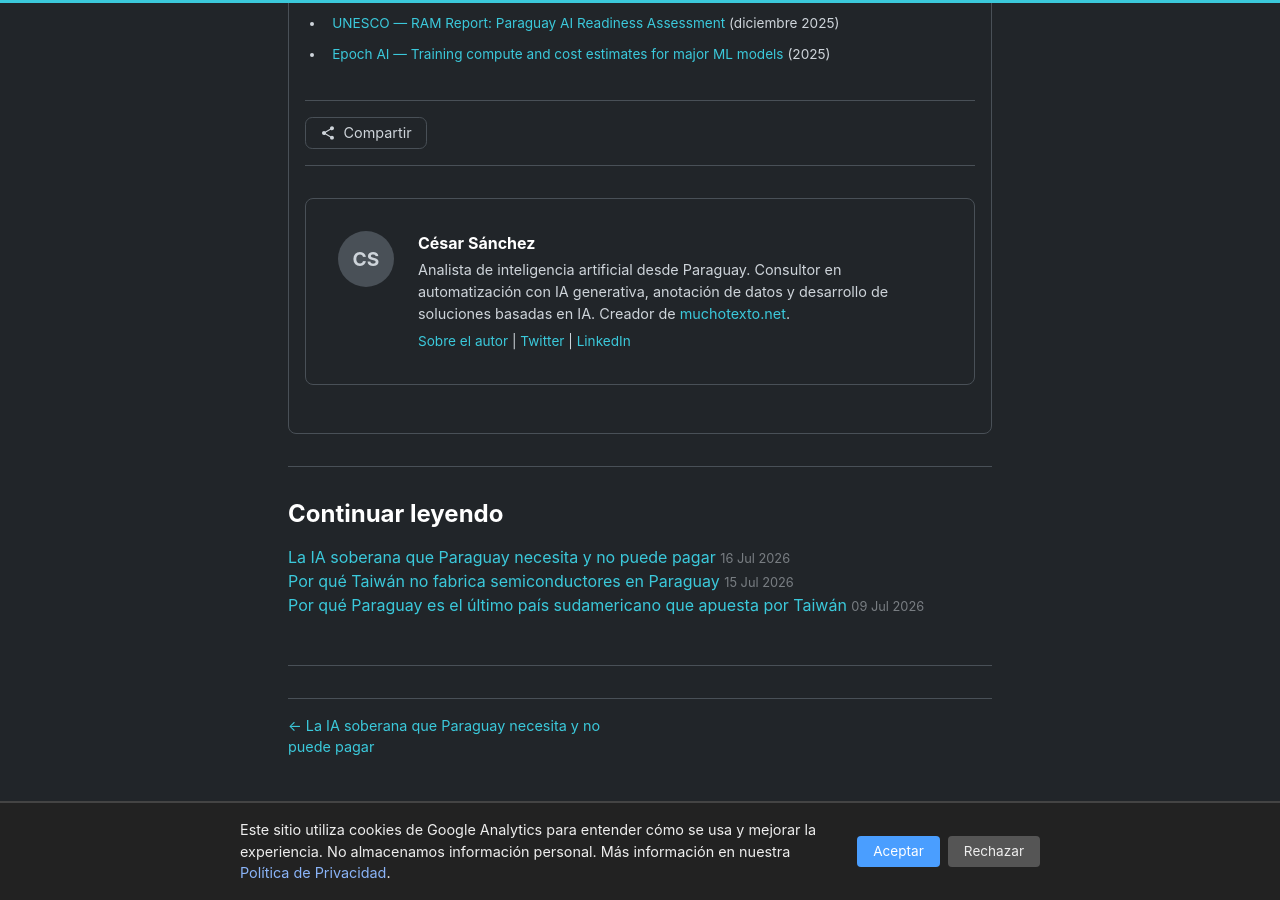
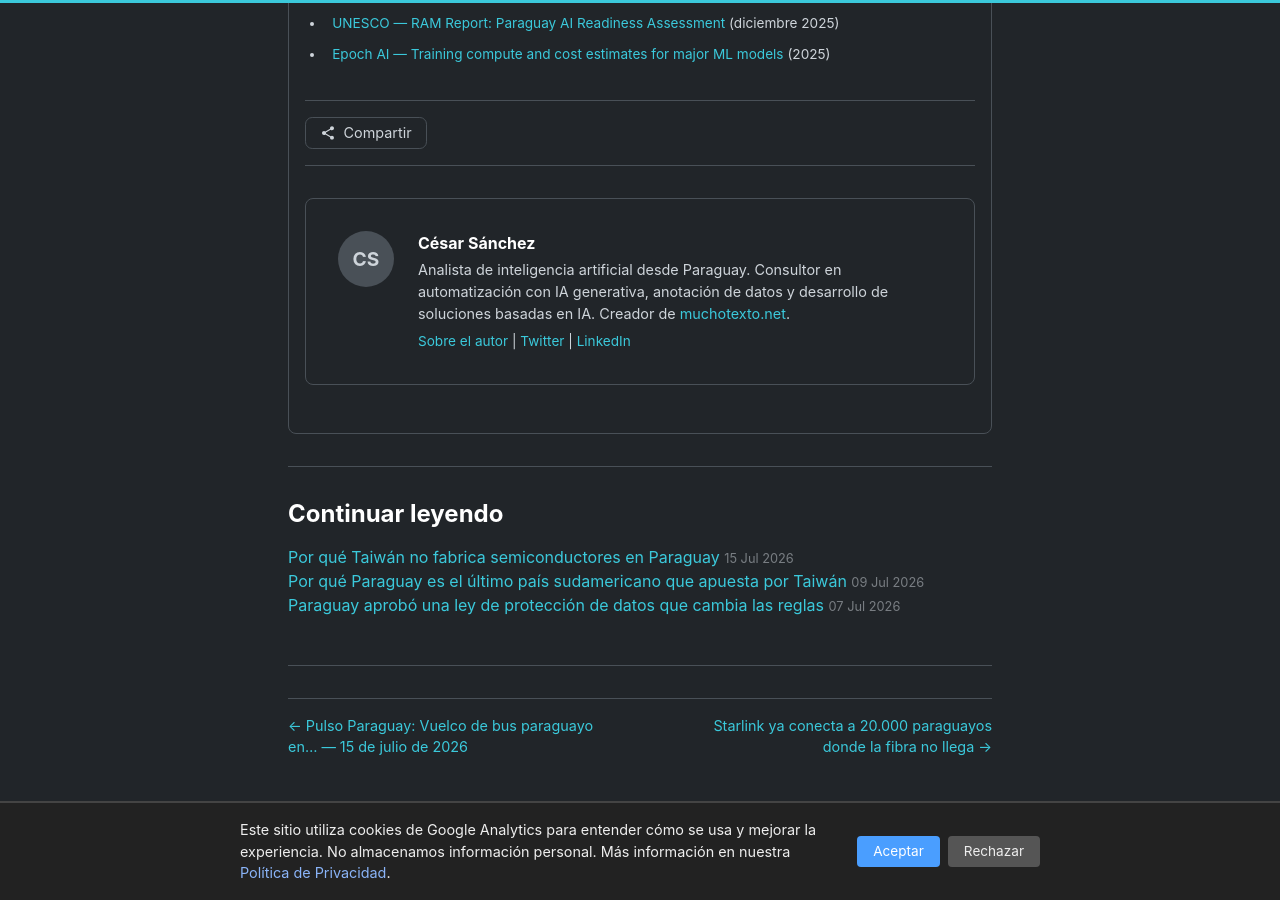
Before and after one commit to miravosqueinteresante/muchotexto.net, a Jekyll site: the page built from _posts/2026-07-16-ia-soberana-paraguay.md, in a window 1280 px wide and 900 px high, scrolled down 5391 px. Built offline with Jekyll 4.4.1, drawn with Linux system fonts in a browser that asks for light colours; some of the changed lines change nothing that is shown.

Commit message:
Eliminar duplicado articulo #11: borrar archivo viejo 07-15, normalizar date sin timezone

```diff
--- a/_posts/2026-07-15-ia-soberana-paraguay.md
+++ /dev/null
@@ -1,115 +0,0 @@
----
-layout: post
-title: "La IA soberana que Paraguay necesita y no puede pagar"
-date: 2026-07-15 23:00:00 -0400
-last_modified_at: 2026-07-15
-categories: articulos
-tags: geopolitica-regulacion ia-paraguay
-description: "Quince países construyen su propia IA. Paraguay no está en la lista. ¿Qué puede hacer un país sin estrategia, sin modelos y sin presupuesto para IA soberana?"
----
-
-En julio de 2024, Brasil lanzó su Plan Brasileño de Inteligencia Artificial: 23 mil millones de reales, 54 acciones estructurantes, un centro de supercómputo que apunta al top 5 mundial y un modelo de lenguaje en portugués brasileño. En abril de 2023, Mistral AI fue fundada en París por tres investigadores que habían trabajado en Meta y Google DeepMind. En septiembre de 2025 ya valía 14 mil millones de dólares. India comprometió 1.250 millones de dólares para su misión nacional de IA. Emiratos Árabes Unidos construyó Falcon, su propio modelo de lenguaje. Singapur desarrolló SEA-LION, un modelo para 11 idiomas del sudeste asiático. Suiza lanzó Apertus, entrenado en más de 1.800 lenguas, completamente abierto.
-
-Paraguay no tiene una estrategia nacional de inteligencia artificial. No tiene un modelo de lenguaje. No tiene un centro de supercómputo. No tiene un solo laboratorio universitario de IA documentado públicamente. Lo que tiene es un data center gubernamental en construcción —para alojar sistemas administrativos, no modelos de IA—, 113 instituciones públicas usando una nube estatal llamada NubePY, y la mención de Yguazú Digital en un párrafo de un blog del MITIC, sin fecha, sin presupuesto y sin plan.
-
-Esta es la distancia entre la conversación global sobre IA soberana y la realidad paraguaya. Este artículo la mide.
-
-## Qué significa exactamente "IA soberana" (porque nadie se pone de acuerdo)
-
-El término "sovereign AI" no tiene una definición consensuada. Wikipedia lo describe como "esfuerzos nacionales o regionales para aumentar el control sobre las capacidades de inteligencia artificial y reducir la dependencia crítica de proveedores extranjeros". La vaguedad no es un accidente: cada país, cada empresa y cada gobierno usa la expresión para vender algo distinto.
-
-Para ordenar la discusión, conviene separar el concepto en cuatro capas independientes. La primera es la **infraestructura soberana**: centros de datos, clústeres de GPU, nubes que operan bajo leyes locales y no bajo la CLOUD Act estadounidense. La segunda son los **datos soberanos**: información de entrenamiento en idiomas locales, con contexto cultural y legal propio, almacenada dentro del país. La tercera son los **modelos soberanos**: sistemas de IA entrenados o ajustados localmente, incluso si la infraestructura subyacente es extranjera. La cuarta es la **regulación soberana**: leyes, estándares y criterios de seguridad que un país define por sí mismo y no por imposición de una potencia externa.
-
-Casi ningún país controla las cuatro capas. Francia tiene modelos soberanos (Mistral) y regulación soberana (a través de la UE), pero sus centros de datos usan chips de NVIDIA, una empresa estadounidense. India está construyendo un modelo nacional para 22 idiomas, pero entrena en GPU importadas. China tiene la estrategia más completa —infraestructura, modelos, datos y regulación propios— y ni siquiera China fabrica sus propios chips de vanguardia sin depender de equipos de ASML, la empresa holandesa que tiene el monopolio de la litografía ultravioleta extrema.
-
-La soberanía en IA no es binaria. Es un espectro. Y en ese espectro, Paraguay está en el extremo de la dependencia total.
-
-## La carrera que Paraguay está mirando desde la tribuna
-
-Quince países tienen programas activos de IA soberana. La Unión Europea comprometió 20 mil millones de euros para construir entre tres y cinco "gigafábricas de IA" con más de 100.000 chips cada una. Mistral AI, la empresa francesa que en dos años alcanzó una valoración de 14 mil millones de dólares con capital de inversores globales, es el caso más estudiado. El Reino Unido destinó 1.500 millones de libras entre su fondo soberano y su inversión en cómputo. Arabia Saudita montó un centro de datos con 18.000 procesadores NVIDIA para su proyecto Humain. Corea del Sur está construyendo un centro nacional de cómputo con 10.000 GPU. Taiwán, con quien Paraguay comparte el proyecto Yguazú Digital —aún sin fecha ni presupuesto—, ya inauguró su propio centro de IA soberana de 15 megavatios en Tainan en diciembre de 2025.
-
-En América Latina, la brecha es igual de profunda pero tiene un caso que estudiar. Brasil es el único país de la región con una estrategia de IA soberana financiada y en ejecución. Su plan de 4 mil millones de dólares incluye una nube soberana para datos gubernamentales sensibles, el supercomputador Santos Dumont —que apunta al top 5 mundial—, un modelo de lenguaje en portugués, un centro nacional de transparencia algorítmica y un observatorio de IA. La empresa brasileña Maritaca AI desarrolló la familia de modelos Sabiá, especializada en portugués brasileño, con inferencia 100% en Brasil.
-
-El segundo país mejor posicionado de la región es Chile, que lidera el Índice Latinoamericano de Inteligencia Artificial con 70,56 puntos sobre 100 y tiene el marco de gobernanza más sólido. Pero Chile no construye modelos: regula.
-
-Argentina tuvo PROMETEA, un sistema de IA desarrollado localmente para el poder judicial —transparente, auditable, entrenado con legislación argentina—, y lo están reemplazando por ChatGPT en los tribunales de Buenos Aires. La ironía es perfecta: el país que tenía el caso más documentado de IA pública soberana en América Latina está migrando a un modelo propietario estadounidense que almacena datos en servidores fuera del país, no audita sus sesgos y carece de comprensión contextual del derecho argentino.
-
-La región invierte el 1,28% del gasto global en inteligencia artificial, pero representa el 6,6% del PIB mundial. Dicho de otra manera: América Latina invierte seis veces menos de lo que le correspondería por el tamaño de su economía. Dentro de ese 1,12%, Brasil y México concentran más del 68% de los investigadores de IA de la región. Brasil, por sí solo, tiene más del 90% de la capacidad de cómputo de alto rendimiento. Paraguay, en esa fotografía, no aparece.
-
-## Lo que Paraguay tiene (y lo que eso dice)
-
-El proyecto de infraestructura digital más concreto de Paraguay no es Yguazú Digital. Es un data center estatal Tier III que el MITIC está construyendo con financiamiento del BID, dentro del Programa de Apoyo a la Agenda Digital de 130 millones de dólares. La licitación se adjudicó en mayo de 2026 al Consorcio TIC. El plazo de ejecución es de 18 meses. La certificación es Uptime Institute Tier III en diseño y construcción. La capacidad proyectada es de 5.000 máquinas virtuales y 2.000 contenedores.
-
-Este data center va a alojar NubePY, la nube gubernamental que ya atiende a 113 instituciones públicas y procesó más de 12 millones de transacciones digitales. El MITIC lo presenta explícitamente como una pieza de "soberanía de los datos del Estado". No es un centro de cómputo para IA. No tiene GPU. No está diseñado para entrenar modelos. Es infraestructura para que el Estado controle sus propios servidores, sus propios datos y sus propios sistemas administrativos. Eso es soberanía de datos. No es soberanía de inteligencia artificial, pero es el prerrequisito sin el cual la segunda no puede existir.
-
-Yguazú Digital, mientras tanto, sigue siendo un párrafo. El MITIC lo describe como "el futuro Data Center Binacional de Inteligencia Artificial impulsado junto con la República de China (Taiwán)". No hay memorándum de entendimiento publicado. No hay licitación. No hay ubicación. No hay cronograma. Lo que hay es la mención de una posibilidad, en un blog institucional, en julio de 2026.
-
-El resto del panorama es igual de escueto. Paraguay no tiene una estrategia nacional de inteligencia artificial. El sitio del MITIC no contiene la palabra "inteligencia artificial" en ninguna sección de políticas, programas o proyectos. No hay evidencia pública de que ninguna universidad paraguaya esté investigando modelos de lenguaje, procesamiento de lenguaje natural para español o guaraní, ni ciencia de datos aplicada a IA. Las becas TIC que ofrece el ministerio son programas de alfabetización digital básica.
-
-Paraguay no está perdiendo la carrera de la IA soberana. No está corriendo.
-
-## El camino que sí existe (y que cuesta menos de lo que parece)
-
-Hay una estrategia intermedia que ningún país en desarrollo debería descartar, porque es la que de hecho están siguiendo la mayoría de los países que no se llaman Estados Unidos o China. No consiste en construir un modelo desde cero. Consiste en tomar un modelo de código abierto ya existente —Qwen, Llama, Mistral, Gemma, DeepSeek—, ajustarlo con datos locales y desplegarlo en infraestructura propia.
-
-El costo de este camino es sorprendentemente bajo. Afinar un modelo de 7 a 8 mil millones de parámetros con datos en español para un dominio específico —legislación paraguaya, documentos administrativos, textos educativos— cuesta entre 10.000 y 100.000 dólares en cómputo, dependiendo del volumen de datos y la profundidad del ajuste. Modelos como Gemma 4, de Google, o Qwen3, de Alibaba, ya cubren el español con calidad aceptable. Cientos de versiones afinadas para dominios específicos existen en HuggingFace, el repositorio público de modelos de IA. Ejecutar un modelo de ese tamaño en un servidor local requiere una GPU de consumo —una RTX 4090 de 1.500 dólares alcanza— o una instancia en la nube por unos pocos dólares la hora.
-
-El modelo de Maritaca en Brasil demuestra que este enfoque funciona. Sabiá no fue entrenado desde cero: fue construido sobre arquitecturas existentes y afinado con datos en portugués brasileño. El resultado es un modelo que supera a GPT-4o en tareas en portugués, cuesta entre 10 y 30 veces menos por consulta, y ejecuta toda su inferencia en Brasil. Los datos no salen del país.
-
-Traducido a Paraguay: un modelo de IA para el sector público paraguayo —que entienda el Código Civil paraguayo, las resoluciones del MITIC, los pliegos de licitación, los formularios administrativos— es técnicamente posible con inversión de cinco cifras, no de nueve. No requiere un centro de datos de 200 millones de dólares. Requiere dos cosas que Paraguay ya tiene en construcción: infraestructura estatal para alojarlo (el data center Tier III) y datos públicos digitalizados para entrenarlo (NubePY). Lo que falta —y esto es lo central— es la decisión política de hacerlo y el capital humano para ejecutarlo.
-
-## ¿Soberanía o espejismo?
-
-Mistral AI recaudó 2.500 millones de euros y usa chips de NVIDIA. India gasta 1.250 millones de dólares y depende de la nube de AWS para entrenar. Arabia Saudita montó 18.000 GPU de NVIDIA y las llama soberanas. La soberanía en IA es, en parte, una conversación genuina sobre autonomía tecnológica y, en parte, una campaña de marketing de la empresa que controla el 80% del mercado global de GPU.
-
-Esto no significa que sea inútil. Significa que hay que ser preciso sobre qué se quiere y cuánto cuesta. Para un país como Paraguay, la pregunta no es si puede construir el próximo GPT-5. No puede. La pregunta es si puede controlar dónde se almacenan los datos de sus ciudadanos, si puede ejecutar modelos de IA sin depender de una API en Virginia, y si puede entrenar sistemas que entiendan sus leyes, sus formularios y su contexto institucional.
-
-La respuesta a las tres preguntas es que sí, técnicamente puede. El data center Tier III que se está construyendo resuelve la primera. Los modelos de código abierto disponibles en 2026 resuelven la segunda. La inversión necesaria para la tercera —afinar modelos con datos paraguayos— es de cinco o seis cifras, no de nueve. Lo que falta no es plata. Es la decisión de hacerlo, y las personas que sepan cómo.
-
-Para un análisis más amplio del marco regulatorio y geopolítico, leé la [guía completa de inteligencia artificial en Paraguay](/ia-en-paraguay/).
-
-## Fuentes
-
-- [Wikipedia — Sovereign AI](https://en.wikipedia.org/wiki/Sovereign_AI) — definición, alcance, crítica, capas
-- [MITIC — Infraestructura y conectividad: los cimientos del Paraguay digital](https://mitic.gov.py/infraestructura-y-conectividad-los-cimientos-del-paraguay-digital/) (9 julio 2026)
-- [MITIC — Data Center del Estado](https://mitic.gov.py/datacenter/) — Licitación LPI MITIC PAAD N° 03/2025, Tier III, cronograma
-- [MITIC — NubePY](https://mitic.gov.py/nube-py/) — instituciones, transacciones, modelo de nube híbrida
-- [PBIA — Plano Brasileiro de Inteligência Artificial 2024-2028](https://www.gov.br/mcti/pt-br/acompanhe-o-mcti/transformacaodigital/plano-brasileiro-de-inteligencia-artificial) — R$23B, 54 acciones, nube soberana
-- [Maritaca AI — Sabiá](https://www.maritaca.ai/en) — modelos en portugués, inferencia 100% en Brasil
-- [Reuters — "Nvidia's pitch for 'sovereign AI' resonates with EU leaders"](https://www.reuters.com/business/media-telecom/nvidias-pitch-sovereign-ai-resonates-with-eu-leaders-2025-06-16/) (16 junio 2025)
-- [The Guardian — "Governments spend billions on sovereign AI"](https://www.theguardian.com/technology/2025/oct/09/governments-spending-billions-sovereign-ai-technology) (9 octubre 2025)
-- [Americas Quarterly — "AI in Latin America: Smart Cities or Surveillance States?"](https://www.americasquarterly.org/article/ai-in-latin-america-smart-cities-or-surveillance-states/) (septiembre 2025)
-- [ILIA 2025 — Índice Latinoamericano de Inteligencia Artificial](https://indicelatam.cl/) — CENIA/CEPAL, ranking regional
-
-<script type="application/ld+json">
-{
-  "@context": "https://schema.org",
-  "@type": "FAQPage",
-  "mainEntity": [
-    {
-      "@type": "Question",
-      "name": "¿Qué es la inteligencia artificial soberana?",
-      "acceptedAnswer": {
-        "@type": "Answer",
-        "text": "Es el esfuerzo de un país por aumentar el control sobre sus capacidades de inteligencia artificial y reducir la dependencia de proveedores extranjeros. Se divide en cuatro capas: infraestructura propia (centros de datos), datos soberanos (información local para entrenamiento), modelos soberanos (IA entrenada o ajustada localmente) y regulación soberana (leyes propias). Casi ningún país controla las cuatro."
-      }
-    },
-    {
-      "@type": "Question",
-      "name": "¿Tiene Paraguay una estrategia de inteligencia artificial?",
-      "acceptedAnswer": {
-        "@type": "Answer",
-        "text": "No. Paraguay no tiene una estrategia nacional de inteligencia artificial publicada. El proyecto más concreto es un data center estatal Tier III en construcción con financiamiento del BID, diseñado para alojar sistemas administrativos del gobierno (NubePY), no para entrenar modelos de IA. Yguazú Digital, el centro de datos de IA con Taiwán, es mencionado como un proyecto futuro sin fecha, presupuesto ni plan publicado."
-      }
-    },
-    {
-      "@type": "Question",
-      "name": "¿Puede Paraguay tener su propio modelo de inteligencia artificial?",
-      "acceptedAnswer": {
-        "@type": "Answer",
-        "text": "Técnicamente sí, y a un costo menor del que se asume. No necesita construir un modelo desde cero: puede tomar un modelo de código abierto existente (como Qwen, Llama o Gemma, que ya cubren español), ajustarlo con datos locales —legislación, documentos administrativos, textos educativos— y ejecutarlo en servidores nacionales. Afinar un modelo de ese tipo cuesta entre 10.000 y 100.000 dólares. Lo que falta no es la plata sino la decisión política y el capital humano especializado."
-      }
-    }
-  ]
-}
-</script>
--- a/_posts/2026-07-16-ia-soberana-paraguay.md
+++ b/_posts/2026-07-16-ia-soberana-paraguay.md
@@ -1,7 +1,7 @@
 ---
 layout: post
 title: "Paraguay tiene más GPU que estrategia para inteligencia artificial"
-date: 2026-07-16 20:00:00 -0400
+date: 2026-07-16
 last_modified_at: 2026-07-16
 categories: articulos
 tags: geopolitica-regulacion ia-paraguay
```
